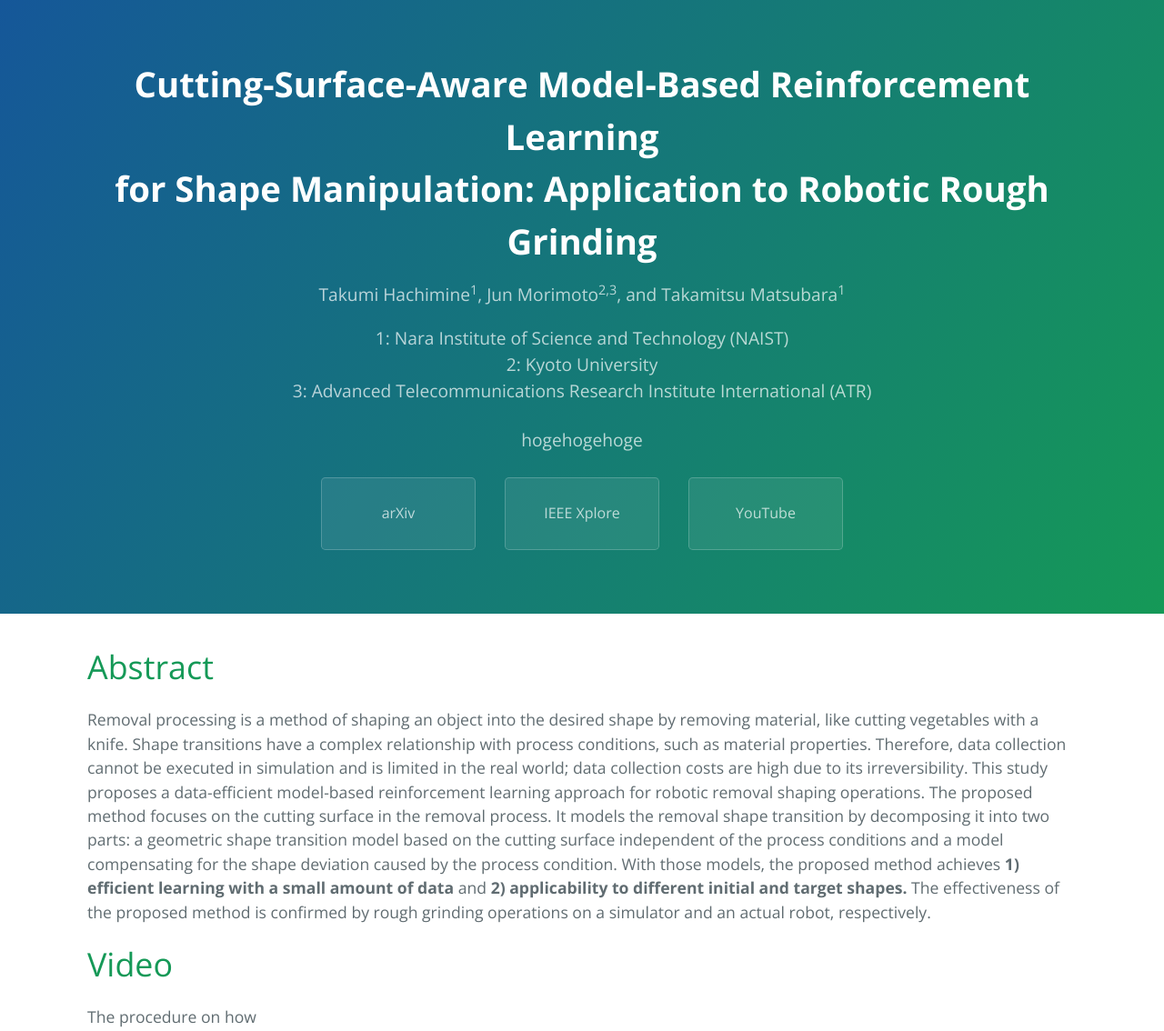
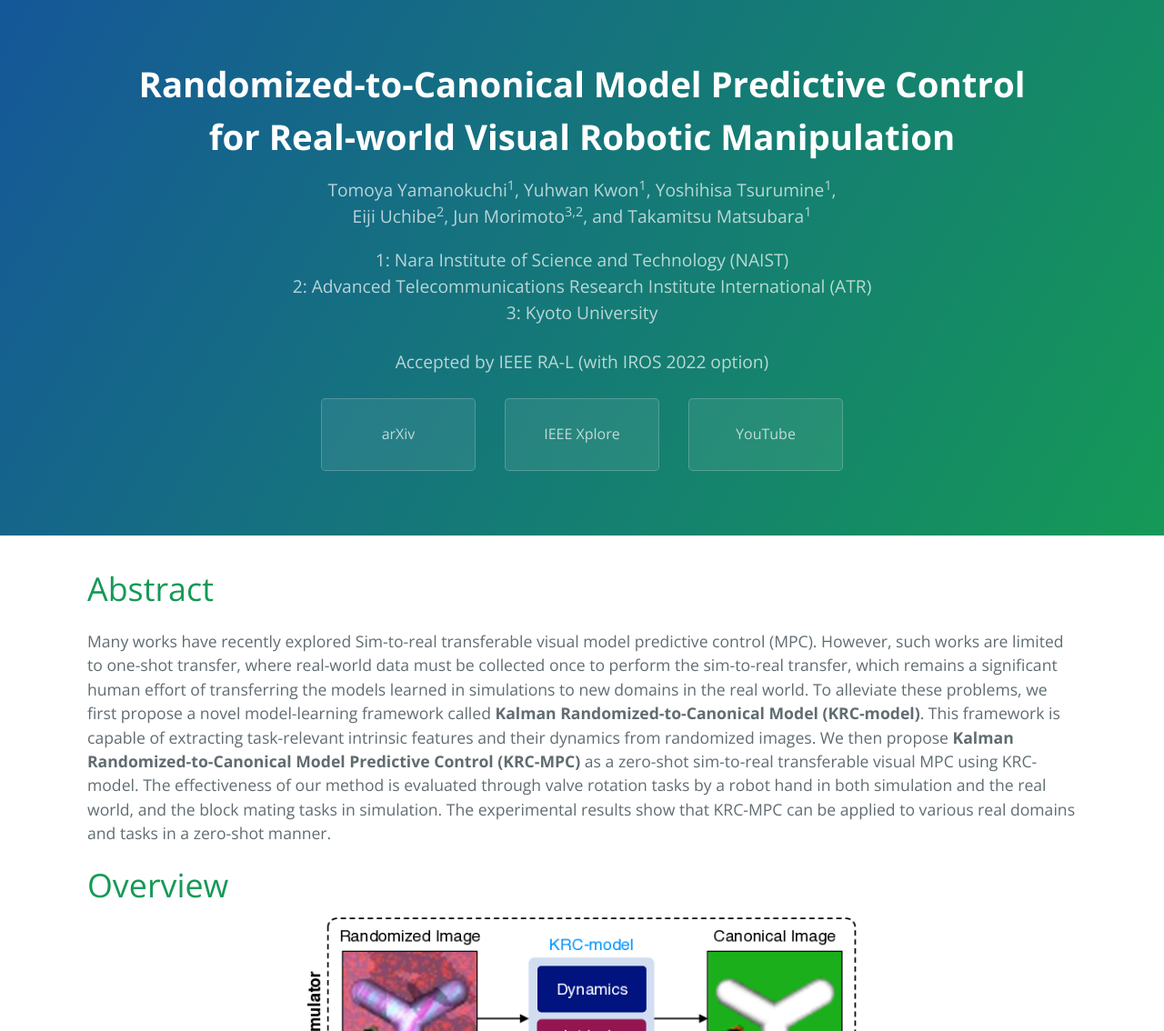
Before and after one commit to t-hachimine/csambrl, a plain HTML site: page index.html in a window 1280 px wide. Shown: the top 1134 px of the page at 91% size. Drawn offline with nearby package versions, Linux system fonts and the light colour scheme.

Commit message:
update index

```diff
--- a/index.html
+++ b/index.html
@@ -2,7 +2,7 @@
 <html lang="en-us" xmlns="http://www.w3.org/1999/html">
 <head>
   <meta charset="UTF-8">
-  <title>CSA-MBRL</title>
+  <title>KRC-MPC</title>
   <meta name="viewport" content="width=device-width, initial-scale=1">
   <meta name="theme-color" content="#157878">
   <link rel="stylesheet" href="css/normalize.css">
@@ -17,17 +17,18 @@
 </head>
 <body>
 <section class="page-header">
-  <h1 class="project-name">Cutting-Surface-Aware Model-Based Reinforcement Learning<br>
-    for Shape Manipulation: Application to Robotic Rough Grinding</h1>
-  <h2 class="project-tagline">Takumi Hachimine<sup>1</sup>, Jun Morimoto<sup>2,3</sup>, and Takamitsu Matsubara<sup>1</sup></h2>
+  <h1 class="project-name">Randomized-to-Canonical Model Predictive Control<br>for Real-world Visual Robotic
+    Manipulation</h1>
+  <h2 class="project-tagline">Tomoya Yamanokuchi<sup>1</sup>, Yuhwan Kwon<sup>1</sup>, Yoshihisa Tsurumine<sup>1</sup>,
+    <br>Eiji Uchibe<sup>2</sup>, Jun Morimoto<sup>3,2</sup>, and Takamitsu Matsubara<sup>1</sup></h2>
   <h3 class="project-tagline">1: Nara Institute of Science and Technology (NAIST)<br>
-    2: Kyoto University<br>
-    3: Advanced Telecommunications Research Institute International (ATR)</h3>
-  <h4 class="project-tagline">hogehogehoge</h4>
+    2: Advanced Telecommunications Research Institute International (ATR)<br>
+    3: Kyoto University</h3>
+  <h4 class="project-tagline">Accepted by IEEE RA-L (with IROS 2022 option)</h4>
   <div class="links">
-    <a href="https://google.com" class="btn">arXiv</a>
-    <a href="https://google.com" class="btn">IEEE Xplore</a>
-    <a href="https://google.com" class="btn">YouTube</a>
+    <a href="https://arxiv.org/abs/2207.01840" class="btn">arXiv</a>
+    <a href="https://ieeexplore.ieee.org/document/9817636" class="btn">IEEE Xplore</a>
+    <a href="https://www.youtube.com/watch?v=Arxh7aGluJ0" class="btn">YouTube</a>
   </div>
 </section>
 
@@ -37,32 +38,20 @@
     <a id="user-content-header-1" class="anchor" href="#header-1" aria-hidden="true"><span
             class="octicon octicon-link"></span></a>Abstract</h1>
 
-  <p>
-    Removal processing is a method of shaping an object into the desired shape by removing material, like cutting vegetables with a knife.
-    Shape transitions have a complex relationship with process conditions, such as material properties.
-    Therefore, data collection cannot be executed in simulation and is limited in the real world; data collection costs are high due to its irreversibility.
-    This study proposes a data-efficient model-based reinforcement learning approach for robotic removal shaping operations.
-    The proposed method focuses on the cutting surface in the removal process.
-    It models the removal shape transition by decomposing it into two parts: a geometric shape transition model based on the cutting surface independent of the process conditions and a model compensating for the shape deviation caused by the process condition.
-    With those models, the proposed method achieves
-    <strong>1) efficient learning with a small amount of data</strong> and
-    <strong>2) applicability to different initial and target shapes.</strong>
-    The effectiveness of the proposed method is confirmed by rough grinding operations on a simulator and an actual robot, respectively.
-  </p>
+  <p>Many works have recently explored Sim-to-real transferable visual model predictive control (MPC).
+    However, such works are limited to one-shot transfer, where real-world data must be collected once to
+    perform the sim-to-real transfer, which remains a significant human effort of transferring the models
+    learned in simulations to new domains in the real world.
+    To alleviate these problems, we first propose a novel model-learning framework called
+    <strong>Kalman Randomized-to-Canonical Model (KRC-model)</strong>. This framework is capable of extracting
+    task-relevant intrinsic features and their dynamics from randomized images. We then propose
+    <strong>Kalman Randomized-to-Canonical Model Predictive Control (KRC-MPC)</strong> as a zero-shot sim-to-real
+    transferable visual MPC using KRC-model. The effectiveness of our method is evaluated through valve rotation
+    tasks by a robot hand in both simulation and the real world, and the block mating tasks in simulation. The
+    experimental results show that KRC-MPC can be applied to various real domains and tasks in a zero-shot
+    manner. </p>
 
 
-  <h1>
-    <a id="header-2" class="anchor" href="#header-2" aria-hidden="true"><span
-            class="octicon octicon-link"></span></a>Video</h1>
-  <p>The procedure on how </p>
-
-  <div class="youtube_aspect_ratio">
-      <iframe width="854" height="480"
-      src="https://www.youtube.com/embed/kSsGASKV_Js"
-      title="YouTube video player" frameborder="0"
-      allow="accelerometer; autoplay; clipboard-write; encrypted-media; gyroscope; picture-in-picture"
-      allowfullscreen></iframe>
-  </div>
 
   <!-- ****************** Network Architecture ****************** -->
   <h1>
@@ -75,7 +64,6 @@
       <img src="figure/overview_of_mehod.png" alt="Overview" class="overview_img">
     </figure>
   </div>
-
 
 
   <!-- ****************** Network Architecture ****************** -->
```
